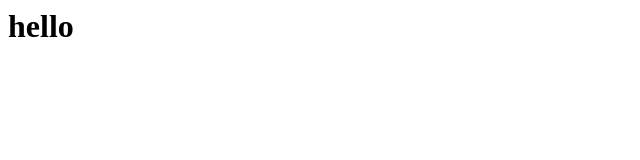
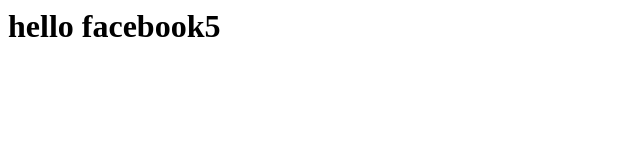
Before and after one commit to phuongnam262/Test, a plain HTML site: page index.html in a window 1280 px wide. Shown: the whole page, without its empty margins (0-640 px from the left). Drawn offline with Linux system fonts and the light colour scheme.

Commit message:
update index

```diff
--- a/index.html
+++ b/index.html
@@ -1 +1 @@
-<h1>hello</h1>
+<h1>hello facebook5</h1>
```
